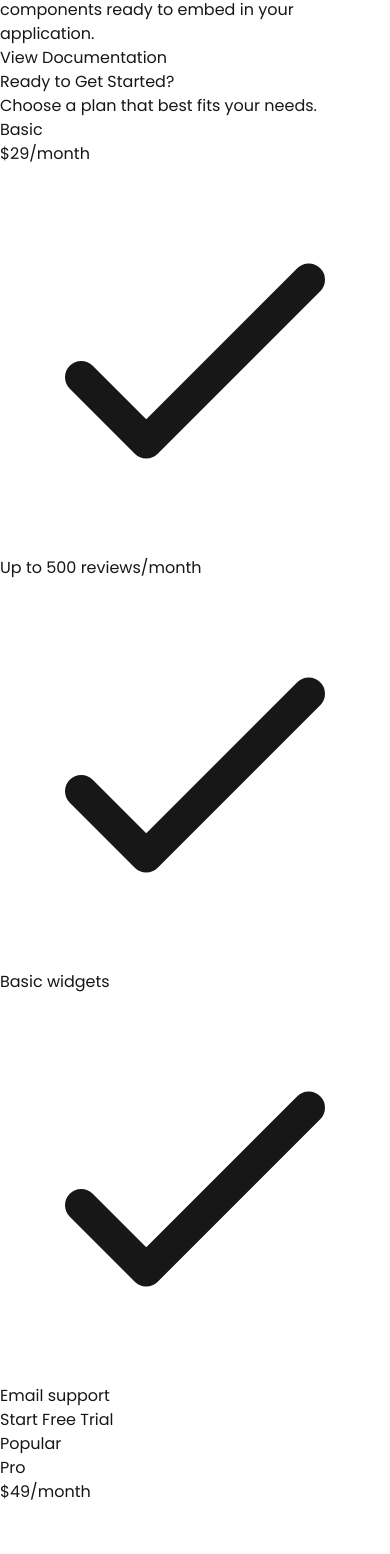
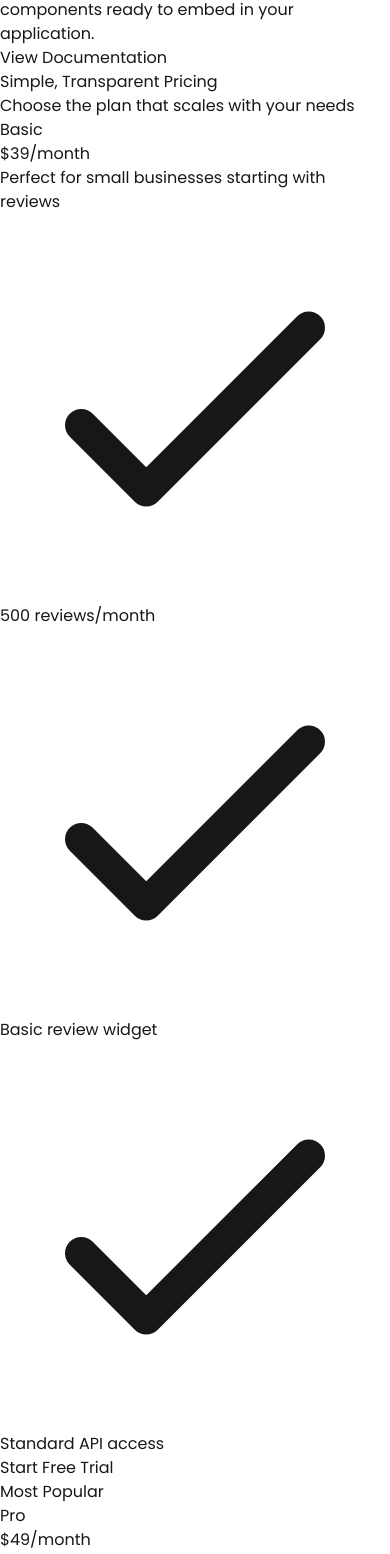
Before and after one commit to vanelang/review-flow, a Next.js app: page / in a window 390 px wide. Shown: the part 5450-7004 px from the top of the page. Built offline with nearby package versions, Linux system fonts and the light colour scheme.

Commit message:
bak landing page v0.5

```diff
--- a/src/app/page.tsx
+++ b/src/app/page.tsx
@@ -307,7 +307,7 @@ export default function Home() {
         </div>
       </section>
 
-      {/* Integration/CTA Section */}
+      {/* Integration/CTA Section - updated button color to blue */}
       <section
         id="integration"
         className="min-h-[60vh] flex items-center py-32 px-4 sm:px-6 lg:px-8 scroll-mt-20"
@@ -323,7 +323,7 @@ export default function Home() {
           <div className="flex justify-center">
             <a
               href="/docs"
-              className="bg-emerald-600 text-white px-10 py-4 rounded-lg hover:bg-emerald-700 transition font-medium text-lg"
+              className="bg-blue-700 text-white px-10 py-4 rounded-lg hover:bg-blue-800 transition font-medium text-lg"
             >
               View Documentation
             </a>
@@ -331,7 +331,7 @@ export default function Home() {
         </div>
       </section>
 
-      {/* Pricing Section - restructured to horizontal layout */}
+      {/* Pricing Section */}
       <section
         id="pricing"
         className="min-h-[80vh] flex items-center py-32 px-4 sm:px-6 lg:px-8 bg-white scroll-mt-20"
@@ -339,19 +339,26 @@ export default function Home() {
         <div className="max-w-7xl mx-auto w-full">
           <div className="text-center mb-16">
             <h2 className="text-3xl md:text-4xl font-semibold text-slate-900 mb-6">
-              Ready to Get Started?
+              Simple, Transparent Pricing
             </h2>
-            <p className="text-xl text-slate-700">Choose a plan that best fits your needs.</p>
+            <p className="text-xl text-slate-700">Choose the plan that scales with your needs</p>
           </div>
 
-          <div className="grid md:grid-cols-2 lg:grid-cols-3 gap-8 max-w-7xl mx-auto">
-            {/* Basic Plan */}
+          <div className="grid md:grid-cols-3 gap-8 max-w-7xl mx-auto">
+            {/* Basic Plan - Decoy for Pro */}
             <div className="border-2 border-slate-200 rounded-xl p-8 hover:shadow-lg transition">
+              <div className="flex flex-col h-full">
+                <div className="mb-8">
                   <h3 className="text-2xl font-semibold text-slate-900 mb-4">Basic</h3>
                   <div className="mb-6">
-                <span className="text-4xl font-semibold text-slate-900">$29</span>
+                    <span className="text-4xl font-semibold text-slate-900">$39</span>
                     <span className="text-slate-600">/month</span>
                   </div>
+                  <p className="text-slate-600">
+                    Perfect for small businesses starting with reviews
+                  </p>
+                </div>
+                <div className="flex-grow">
                   <ul className="space-y-4 mb-8">
                     <li className="flex items-center gap-3 text-slate-700">
                       <svg
@@ -367,7 +374,7 @@ export default function Home() {
                           d="M5 13l4 4L19 7"
                         />
                       </svg>
-                  Up to 500 reviews/month
+                      500 reviews/month
                     </li>
                     <li className="flex items-center gap-3 text-slate-700">
                       <svg
@@ -383,7 +390,7 @@ export default function Home() {
                           d="M5 13l4 4L19 7"
                         />
                       </svg>
-                  Basic widgets
+                      Basic review widget
                     </li>
                     <li className="flex items-center gap-3 text-slate-700">
                       <svg
@@ -399,24 +406,33 @@ export default function Home() {
                           d="M5 13l4 4L19 7"
                         />
                       </svg>
-                  Email support
+                      Standard API access
                     </li>
                   </ul>
-              <button className="w-full bg-blue-700 text-white px-8 py-3 rounded-lg hover:bg-blue-800 transition font-medium">
+                </div>
+                <button className="w-full bg-slate-100 text-slate-700 px-8 py-4 rounded-lg hover:bg-slate-200 transition font-medium">
                   Start Free Trial
                 </button>
               </div>
+            </div>
 
-            {/* Pro Plan */}
-            <div className="border-2 border-blue-200 rounded-xl p-8 hover:shadow-lg transition relative bg-blue-50">
-              <div className="absolute top-0 right-0 bg-blue-700 text-white px-4 py-1 rounded-bl-xl rounded-tr-xl text-sm font-medium">
-                Popular
+            {/* Pro Plan - Featured */}
+            <div className="border-2 border-blue-500 rounded-xl p-8 hover:shadow-xl transition relative bg-white -mt-4 shadow-lg">
+              <div className="absolute -top-5 left-0 right-0 flex justify-center">
+                <span className="bg-blue-500 text-white px-4 py-2 rounded-full text-sm font-medium">
+                  Most Popular
+                </span>
               </div>
-              <h3 className="text-2xl font-semibold text-slate-900 mb-4">Pro</h3>
+              <div className="flex flex-col h-full">
+                <div className="mb-8">
+                  <h3 className="text-2xl font-semibold text-blue-700 mb-4">Pro</h3>
                   <div className="mb-6">
-                <span className="text-4xl font-semibold text-slate-900">$49</span>
+                    <span className="text-5xl font-semibold text-slate-900">$49</span>
                     <span className="text-slate-600">/month</span>
                   </div>
+                  <p className="text-slate-600">Best value for growing businesses</p>
+                </div>
+                <div className="flex-grow">
                   <ul className="space-y-4 mb-8">
                     <li className="flex items-center gap-3 text-slate-700">
                       <svg
@@ -432,7 +448,7 @@ export default function Home() {
                           d="M5 13l4 4L19 7"
                         />
                       </svg>
-                  Up to 2,000 reviews/month
+                      <span className="font-medium">Unlimited reviews</span>
                     </li>
                     <li className="flex items-center gap-3 text-slate-700">
                       <svg
@@ -448,7 +464,7 @@ export default function Home() {
                           d="M5 13l4 4L19 7"
                         />
                       </svg>
-                  All review widgets
+                      <span className="font-medium">All review widgets</span>
                     </li>
                     <li className="flex items-center gap-3 text-slate-700">
                       <svg
@@ -464,37 +480,28 @@ export default function Home() {
                           d="M5 13l4 4L19 7"
                         />
                       </svg>
-                  Priority support
-                </li>
-                <li className="flex items-center gap-3 text-slate-700">
-                  <svg
-                    className="w-5 h-5 text-blue-700"
-                    fill="none"
-                    stroke="currentColor"
-                    viewBox="0 0 24 24"
-                  >
-                    <path
-                      strokeLinecap="round"
-                      strokeLinejoin="round"
-                      strokeWidth={2}
-                      d="M5 13l4 4L19 7"
-                    />
-                  </svg>
-                  Advanced analytics
+                      <span className="font-medium">Advanced API features</span>
                     </li>
                   </ul>
-              <button className="w-full bg-blue-700 text-white px-8 py-3 rounded-lg hover:bg-blue-800 transition font-medium">
+                </div>
+                <button className="w-full bg-blue-700 text-white px-8 py-4 rounded-lg hover:bg-blue-800 transition font-medium">
                   Start Free Trial
                 </button>
               </div>
+            </div>
 
-            {/* Enterprise Plan */}
-            <div className="border-2 border-slate-200 rounded-xl p-8 hover:shadow-lg transition">
-              <h3 className="text-2xl font-semibold text-slate-900 mb-4">Enterprise</h3>
+            {/* Enterprise Plan - Decoy for Pro */}
+            <div className="border-2 border-slate-200 rounded-xl p-8 hover:shadow-lg transition bg-slate-50">
+              <div className="flex flex-col h-full">
+                <div className="mb-8">
+                  <h3 className="text-2xl font-semibold text-slate-900 mb-4">Scale</h3>
                   <div className="mb-6">
-                <span className="text-4xl font-semibold text-slate-900">$499</span>
+                    <span className="text-4xl font-semibold text-slate-900">$299</span>
                     <span className="text-slate-600">/month</span>
                   </div>
+                  <p className="text-slate-600">For high-volume review management</p>
+                </div>
+                <div className="flex-grow">
                   <ul className="space-y-4 mb-8">
                     <li className="flex items-center gap-3 text-slate-700">
                       <svg
@@ -526,7 +533,7 @@ export default function Home() {
                           d="M5 13l4 4L19 7"
                         />
                       </svg>
-                  Custom integrations
+                      Enterprise API limits
                     </li>
                     <li className="flex items-center gap-3 text-slate-700">
                       <svg
@@ -542,28 +549,14 @@ export default function Home() {
                           d="M5 13l4 4L19 7"
                         />
                       </svg>
-                  Dedicated support
-                </li>
-                <li className="flex items-center gap-3 text-slate-700">
-                  <svg
-                    className="w-5 h-5 text-blue-700"
-                    fill="none"
-                    stroke="currentColor"
-                    viewBox="0 0 24 24"
-                  >
-                    <path
-                      strokeLinecap="round"
-                      strokeLinejoin="round"
-                      strokeWidth={2}
-                      d="M5 13l4 4L19 7"
-                    />
-                  </svg>
-                  Custom features
+                      White-label options
                     </li>
                   </ul>
-              <button className="w-full border-2 border-slate-300 px-8 py-3 rounded-lg hover:bg-slate-100 transition text-slate-700 font-medium">
+                </div>
+                <button className="w-full border-2 border-slate-300 px-8 py-4 rounded-lg hover:bg-slate-200 transition text-slate-700 font-medium">
                   Contact Sales
                 </button>
+              </div>
             </div>
           </div>
         </div>
```
Lines whose indentation alone changed are shown as unchanged.
